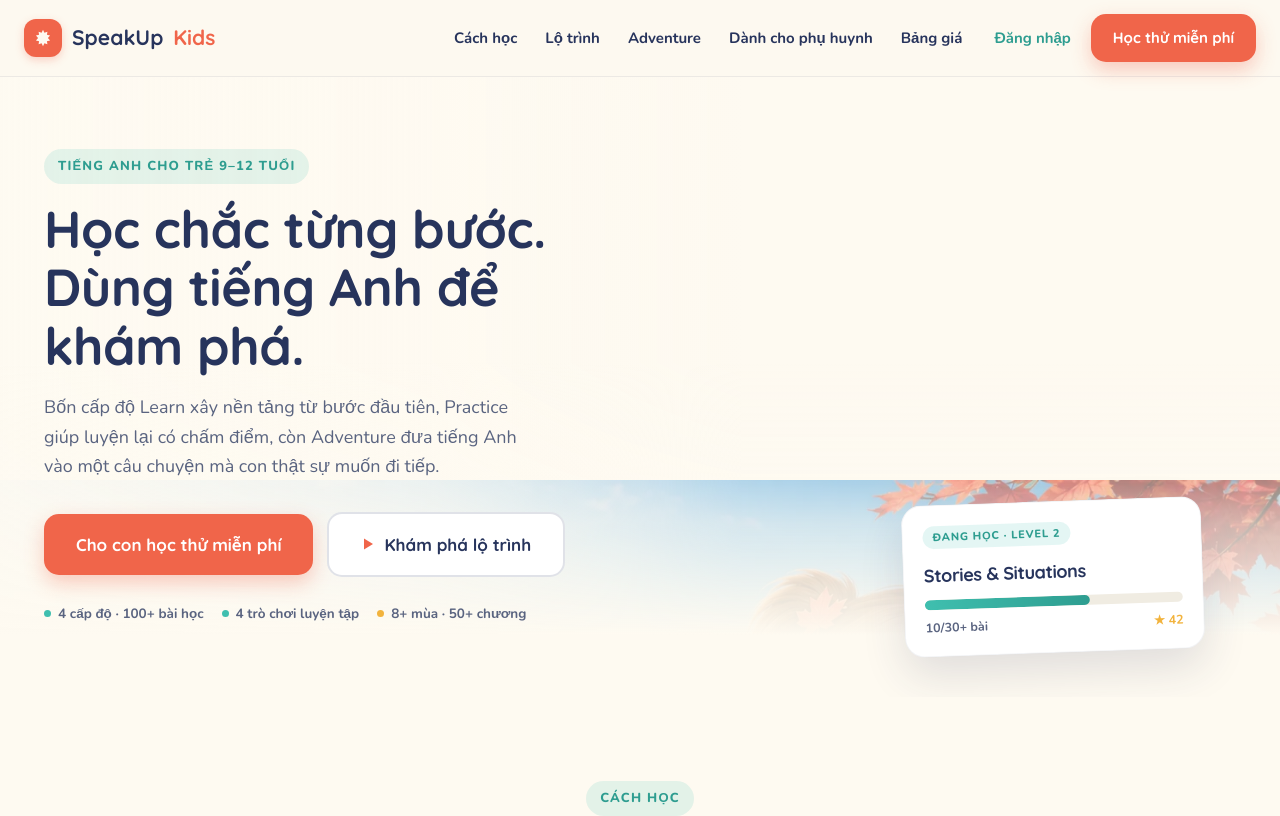
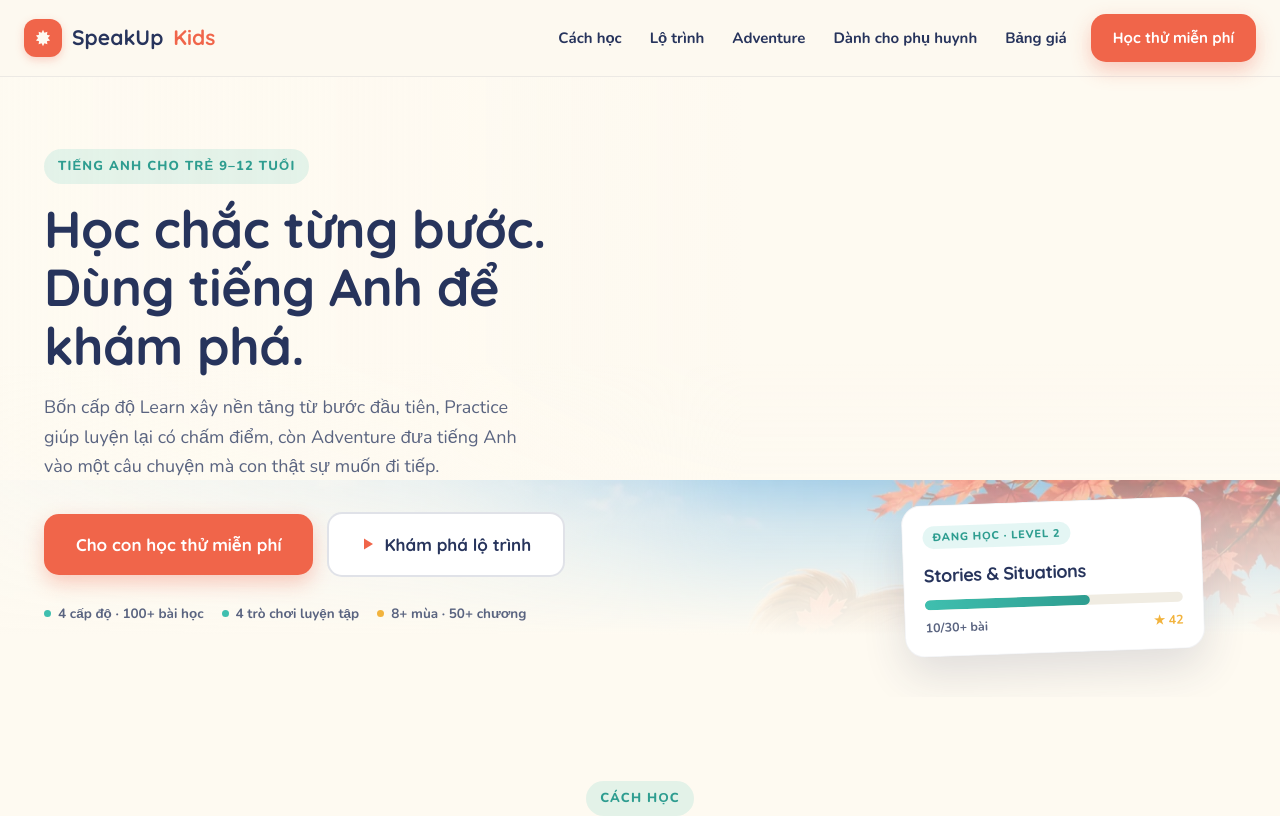
Before and after one commit to nolanlee91/speakupkidslandingpage, a Next.js app: page / in a window 1280 px wide. Shown: the top 816 px of the page. Built offline with nearby package versions, Linux system fonts and the light colour scheme.

Commit message:
Remove redundant landing page login link

```diff
--- a/components/Header.tsx
+++ b/components/Header.tsx
@@ -27,7 +27,6 @@ export function Header() {
       </nav>
 
       <div className="header-cta">
-        <a className="login" href={site.loginUrl}>Đăng nhập</a>
         <a className="btn btn-primary desktop-header-cta" href={site.appUrl} style={{ padding: "12px 22px", fontSize: 15 }}>
           Học thử miễn phí
         </a>
--- a/lib/site.ts
+++ b/lib/site.ts
@@ -3,7 +3,6 @@ export const site = {
   name: "SpeakUp Kids",
   // URL app thật (đang chạy). Đổi thành domain production của bạn khi có.
   appUrl: "https://app.speakupkids.net/",
-  loginUrl: "https://app.speakupkids.net/",
   url: "https://speakupkids.net",
   title: "SpeakUp Kids — Lộ trình tiếng Anh qua Learn, Practice & Adventure (9–12 tuổi)",
   description:
```
